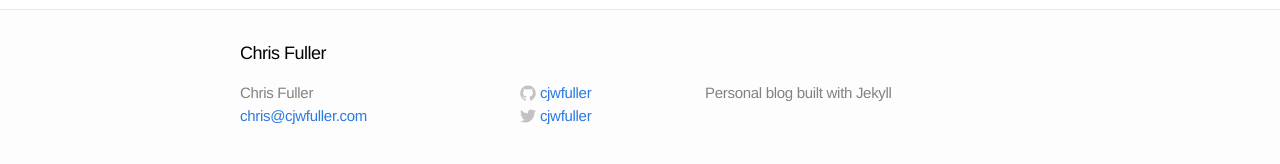
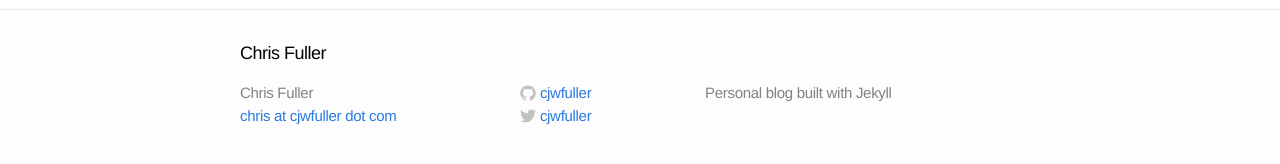
Before and after one commit to cjwfuller/cjwfuller.github.io, a Jekyll site: the page built from about.md, in a window 1280 px wide. Shown: the part 293-457 px from the top of the page. Built offline with Jekyll 4.4.1, drawn with Linux system fonts in a browser that asks for light colours.

Commit message:
change email address to 'chris at...'

```diff
--- a/_config.yml
+++ b/_config.yml
@@ -1,6 +1,6 @@
 # Site settings
 title: Chris Fuller
-email: chris@cjwfuller.com
+email: chris at cjwfuller dot com
 description: "Personal blog built with Jekyll"
 baseurl: ""
 url: "http://cjwfuller.github.io"
```
